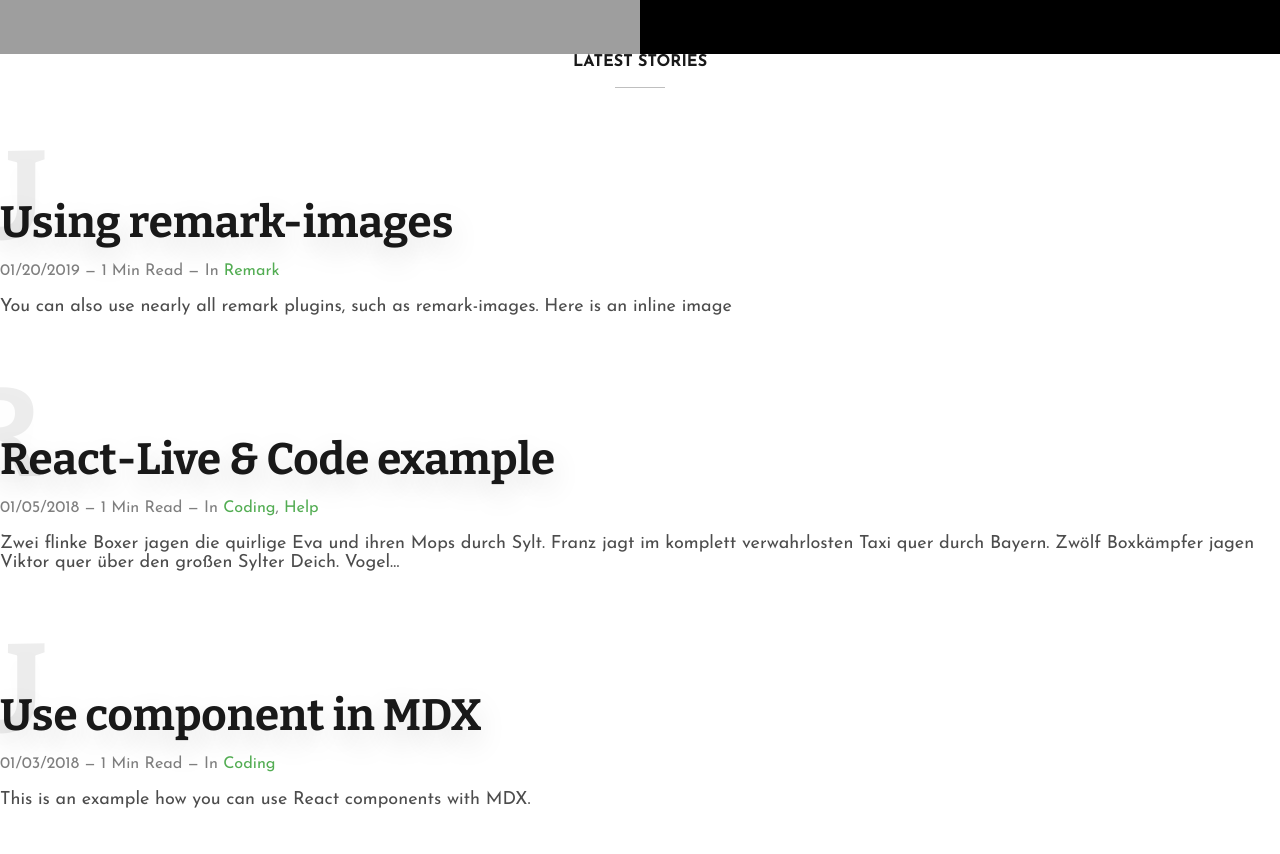
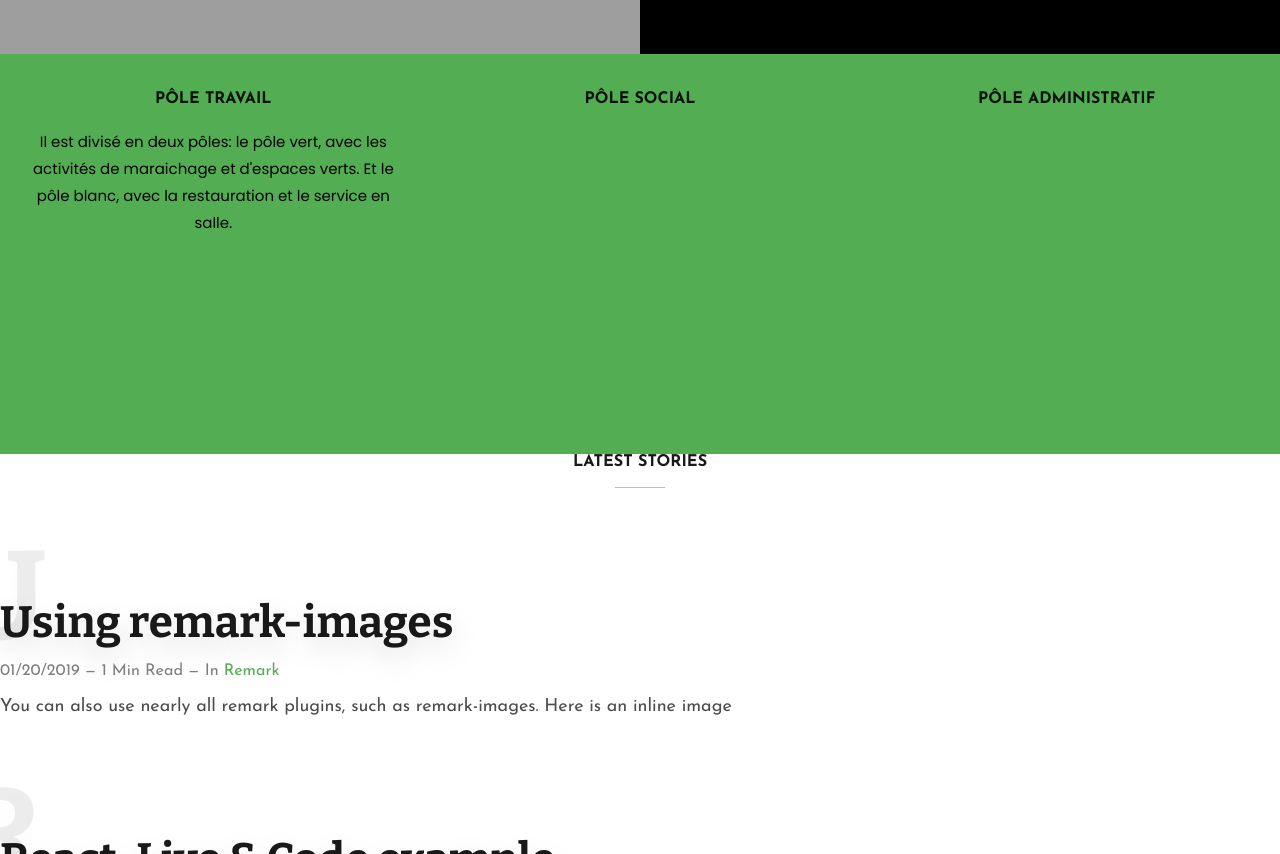
Before and after one commit to Mikeyouf/gatsby-ferme-du-gapeau, a Gatsby site: page / in a window 1280 px wide. Shown: the part 1426-2280 px from the top of the page. Built offline with nearby package versions, Linux system fonts and the light colour scheme; Gatsby itself is replaced by a stand-in of ours; some packages are replaced by stand-ins of ours; grey boxes are pictures that could not be loaded.

Commit message:
ajout bloc poles

```diff
--- /dev/null
+++ b/src/components/blocPoles/BlocPoles.js
@@ -0,0 +1,54 @@
+import React from 'react'
+import styled from 'styled-components'
+
+const Bloc = styled.div`
+    background-color: ${props => props.theme.colors.primary};
+    width: 100%;
+
+`
+
+const BlocTexte = styled.div`
+    color: #fff;
+    background-color: ${props => props.theme.colors.primary};
+    text-align: center;
+    font-family: 'poppins';
+    padding: 1em;
+
+    h2 {
+        text-transform: uppercase;
+        font-size: 16px;
+        font-family: 'josefin sans';
+        line-height: 28px;
+    }
+
+    p {
+        font-size: 15px;
+        font-family: 'poppins';
+        color: #000;
+        line-height: 27px;
+    }
+
+`
+
+const BlocPoles = () => (
+    <>
+        <Bloc>
+            <BlocTexte>
+                <h2>pôle travail</h2>
+                <p>Il est divisé en deux pôles: le pôle vert, avec les activités de maraichage et d'espaces verts. Et le pôle blanc, avec la restauration et le service en salle.</p>
+            </BlocTexte>
+        </Bloc>
+        <Bloc>
+            <BlocTexte>
+                <h2>pôle social</h2>
+            </BlocTexte>
+        </Bloc>
+        <Bloc>
+            <BlocTexte>
+                <h2>pôle administratif</h2>
+            </BlocTexte>
+        </Bloc>
+    </>
+)
+
+export default BlocPoles
--- a/src/pages/index.js
+++ b/src/pages/index.js
@@ -7,6 +7,7 @@ import { useInterval } from '../components/useInterval'
 import { Layout, Article, Wrapper, Button, SectionTitle } from '../components'
 import BlocInfos from '../components/blocInfos/BlocInfos'
 import BlocHistoire from '../components/blocHistoire/BlocHistoire'
+import BlocPoles from '../components/blocPoles/BlocPoles'
 
 import bck1 from '../../static/fdg4.jpg'
 import bck2 from '../../static/fdg5.jpg'
@@ -125,6 +126,9 @@ const IndexPage = ({
         <section style={{ height: '480px', display: 'flex' }}>
           <BlocHistoire/>
         </section>
+        <section style={{ height: '400px', display: 'flex' }}>
+          <BlocPoles/>
+        </section>
         <SectionTitle>Latest stories</SectionTitle>
         {posts.map(post => (
           <Article
```
